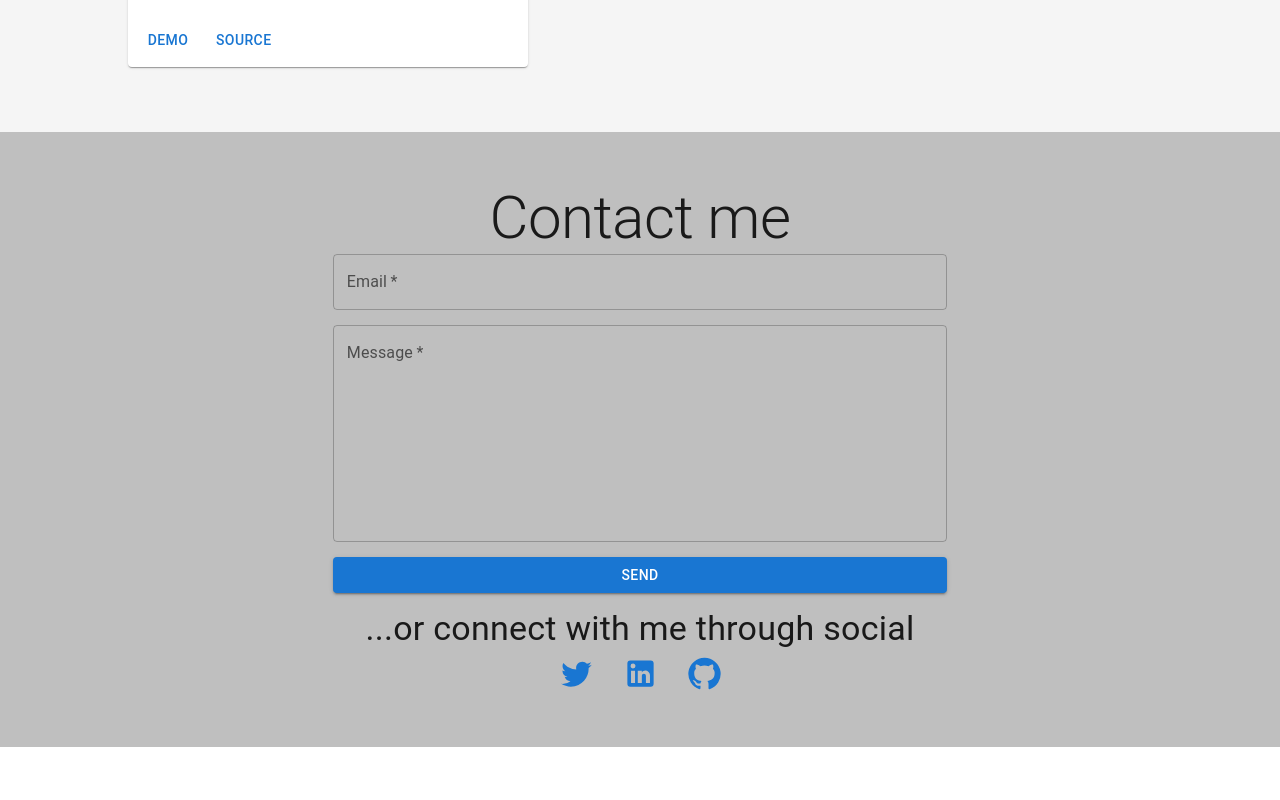
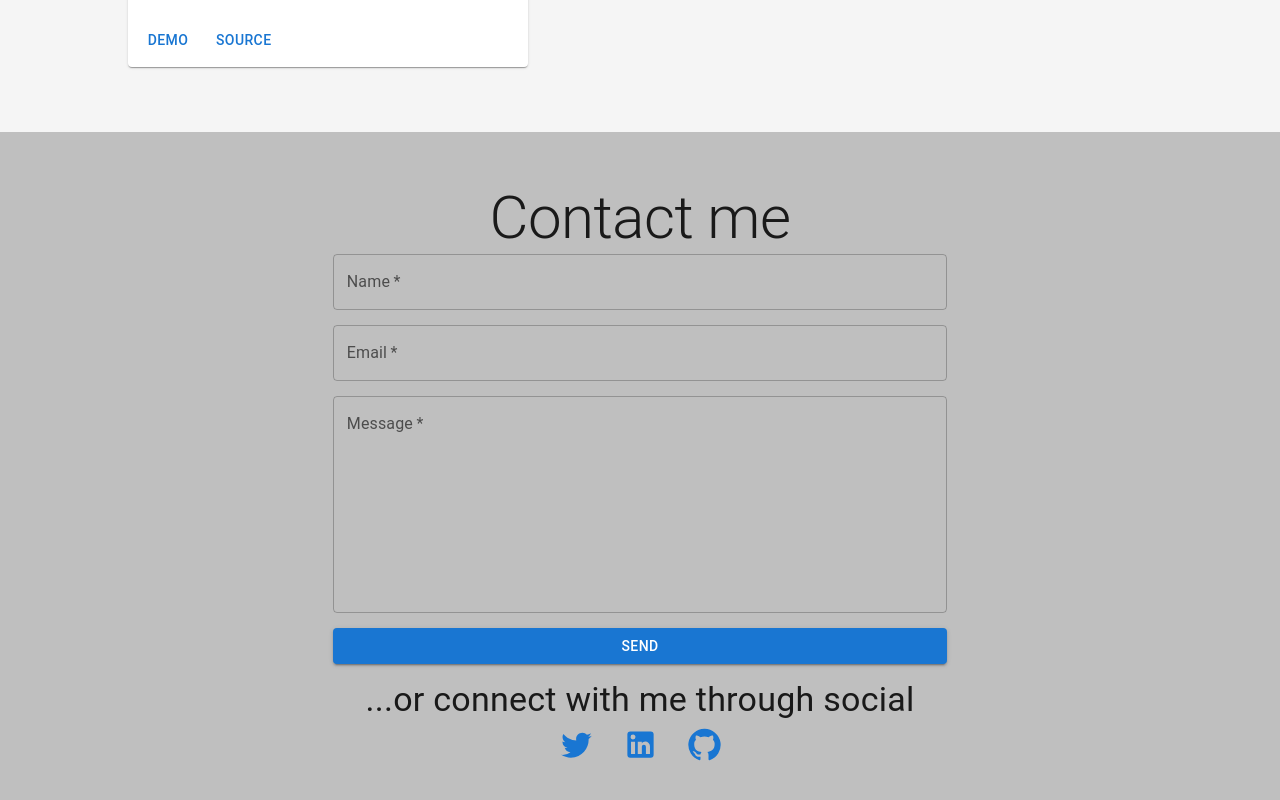
Before and after one commit to richardcarrigan/portfolio, a React (Create React App) app: page / in a window 1280 px wide. Shown: the part 4252-5052 px from the top of the page. Before the commit the page ends 4999 px from the top, so only its background shows below. Built offline with nearby package versions, Linux system fonts and the light colour scheme.

Commit message:
Improving form

```diff
--- a/src/components/Contact.jsx
+++ b/src/components/Contact.jsx
@@ -19,7 +19,8 @@ export default function Contact() {
   return (
     <section id='contact'>
       <Typography variant='h2'>Contact me</Typography>
-      <form name='contact' data-netlify='true' onSubmit={submitForm}>
+      <form name='contact' netlify onSubmit={submitForm}>
+        <TextField label='Name' type='text' required />
         <TextField label='Email' type='email' required />
         <TextField
           label='Message'
@@ -28,7 +29,7 @@ export default function Contact() {
           rows='8'
           required
         />
-        <Button variant='contained' id='contact-submit-btn' type='Submit'>
+        <Button variant='contained' id='contact-submit-btn' type='submit'>
           Send
         </Button>
       </form>
```
